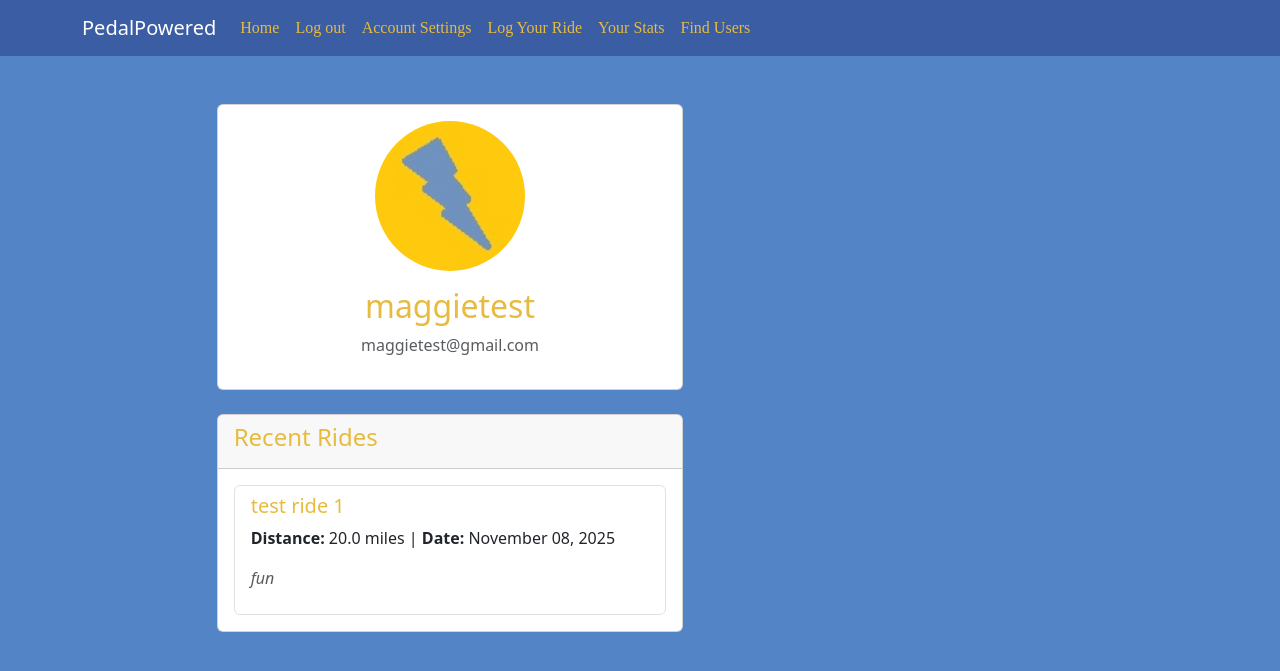
After one commit to Teragram04/PedalPowered, a Flask app: a page that uses pedalpowered/templates/layout.html in a window 1280 px wide. The commit adds this page. Shown: the top 671 px of the page. Run offline with Flask 3, Linux system fonts and the light colour scheme; a user stored in the database is signed in; data comes from the database, SQL or seed files in the repository; both versions use the stored data as it was after the commit; some web fonts are replaced.

Commit message:
PED-5 add friend mechanics

```diff
--- a/pedalpowered/models.py
+++ b/pedalpowered/models.py
@@ -7,6 +7,9 @@ def load_user(user_id):
     return User.query.get(int(user_id))
 
 
+friendships = db.Table('friendships',
+    db.Column('user_id', db.Integer, db.ForeignKey('user.id'), primary_key=True),
+    db.Column('friend_id', db.Integer, db.ForeignKey('user.id'), primary_key=True))
 
 class User(db.Model, UserMixin):
     #Columns for table
@@ -21,8 +24,36 @@ class User(db.Model, UserMixin):
 
     ridelog = db.relationship('rides', backref="author", lazy=True)
 
+    friends = db.relationship('User',
+                             secondary=friendships,
+                             primaryjoin=(friendships.c.user_id == id),
+                             secondaryjoin=(friendships.c.friend_id == id),
+                             backref=db.backref('friended_by', lazy='dynamic'),
+                             lazy='dynamic')
+
+
+    #Friendship table
+
+
+    def is_friend(self, user):
+        return self.friends.filter(friendships.c.friend_id == user.id).count() > 0
+
+    def add_friend(self, user):
+        if not self.is_friend(user):
+            self.friends.append(user)
+            user.friends.append(self)
+
+    def remove_friend(self,user):
+        if self.is_friend(user):
+            self.friends.remove(user)
+            user.friends.remove(self)
+
+
     def __repr__(self):
         return f"User('{self.username}', '{self.email}', '{self.img_file}')"
+
+
+
 
 class rides(db.Model):
     #Columns for table
--- a/pedalpowered/routes.py
+++ b/pedalpowered/routes.py
@@ -165,3 +165,45 @@ def delete_ride(post_id):
     db.session.commit()
     flash('Ride deleted!','success')
     return redirect(url_for('home'))
+
+
+#View indvidual profle like with posts!!
+@app.route("/user/<string:username>")
+@login_required
+def user_profile(username):
+    user = User.query.filter_by(username=username).first_or_404()
+    is_friend = current_user.is_friend(user)
+    return render_template('user_profile.html', user=user, is_friend=is_friend)
+
+@app.route("/add_friend/<int:user_id>")
+@login_required
+def add_friend(user_id):
+    user = User.query.get_or_404(user_id)
+    if user == current_user:
+        flash('You cannot add yourself as a friend!', 'warning')
+    else:
+        current_user.add_friend(user)
+        db.session.commit()
+        flash(f'You are now friends with {user.username}!', 'success')
+    return redirect(url_for('user_profile', username=user.username))
+
+@app.route("/remove_friend/<int:user_id>")
+@login_required
+def remove_friend(user_id):
+    user = User.query.get_or_404(user_id)
+    current_user.remove_friend(user)
+    db.session.commit()
+    flash(f'You removed {user.username} from your friends.', 'info')
+    return redirect(url_for('user_profile', username=user.username))
+
+@app.route("/friends")
+@login_required
+def friend_list():
+    friends = current_user.friends.all()
+    return render_template('friends.html', friends=friends)
+
+@app.route("/users")
+@login_required
+def user_list():
+    users = User.query.filter(User.id != current_user.id).all()
+    return render_template('user_list.html', users=users)
--- a/pedalpowered/templates/account.html
+++ b/pedalpowered/templates/account.html
@@ -7,6 +7,7 @@
             <div class = 'media-body'>
                 <h2 class = 'account-heading'>{{current_user.username}}</h2>
                 <p class = 'text-secondary'>{{current_user.email}}</p>
+                <a href="{{ url_for('friend_list') }}" class="btn btn-primary btn-sm">View My Friends</a>
             </div>
         </div>
     </div>
--- a/pedalpowered/templates/home.html
+++ b/pedalpowered/templates/home.html
@@ -6,7 +6,7 @@
         <article class="media-body">
             <div class = "media-body">
                 <div class="article-metadata">
-                    <a class = 'mr-2' href="#">{{post.author.username}}</a>
+                    <a class = 'mr-2' href="{{url_for('user_profile', username=post.author.username)}}">{{post.author.username}}</a>
                     <small class="text-muted">{{post.date_posted}}</small>
                 </div>
                 <h2><a class='article-title' href="{{url_for('post',post_id=post.id)}}">{{post.title}}</a></h2>
--- a/pedalpowered/templates/layout.html
+++ b/pedalpowered/templates/layout.html
@@ -60,6 +60,7 @@
                         {%endif%}
                         <a class="nav-item nav-link" href="{{url_for('logride')}}">Log Your Ride</a>
                         <a class="nav-item nav-link" href="{{url_for('stats')}}">Your Stats</a>
+                        <a class="nav-item nav-link" href="{{ url_for('user_list') }}">Find Users</a>
                         </div>
 
                     </div>
--- /dev/null
+++ b/pedalpowered/templates/user_profile.html
@@ -0,0 +1,53 @@
+{% extends "layout.html" %}
+{% block content %}
+<div class="container mt-4">
+    <div class="row">
+        <div class="col-md-8 offset-md-2">
+            <div class="card">
+                <div class="card-body text-center">
+                    <img src="{{ url_for('static', filename='profile_pics/' + user.img_file) }}"
+                         class="rounded-circle mb-3"
+                         style="width: 150px; height: 150px;">
+                    <h2>{{ user.username }}</h2>
+                    <p class="text-muted">{{ user.email }}</p>
+
+                    {% if user != current_user %}
+                        {% if is_friend %}
+                            <a href="{{ url_for('remove_friend', user_id=user.id) }}"
+                               class="btn btn-danger">Remove Friend</a>
+                        {% else %}
+                            <a href="{{ url_for('add_friend', user_id=user.id) }}"
+                               class="btn btn-primary">Add Friend</a>
+                        {% endif %}
+                    {% endif %}
+                </div>
+            </div>
+
+            <!-- Display user's rides -->
+            <div class="card mt-4">
+                <div class="card-header">
+                    <h4>Recent Rides</h4>
+                </div>
+                <div class="card-body">
+                    {% if user.ridelog %}
+                        <div class="list-group">
+                            {% for ride in user.ridelog[:5] %}
+                            <div class="list-group-item">
+                                <h5>{{ ride.title }}</h5>
+                                <p><strong>Distance:</strong> {{ ride.distance }} miles |
+                                   <strong>Date:</strong> {{ ride.ride_date.strftime('%B %d, %Y') }}</p>
+                                {% if ride.user_comment %}
+                                <p class="text-muted"><em>{{ ride.user_comment }}</em></p>
+                                {% endif %}
+                            </div>
+                            {% endfor %}
+                        </div>
+                    {% else %}
+                        <p class="text-muted">No rides logged yet.</p>
+                    {% endif %}
+                </div>
+            </div>
+        </div>
+    </div>
+</div>
+{% endblock %}
```
Also changed, not shown: pedalpowered/templates/friends.html (added, +15 -0 lines), pedalpowered/templates/user_list.html (added, +27 -0 lines), instance/site.db.
